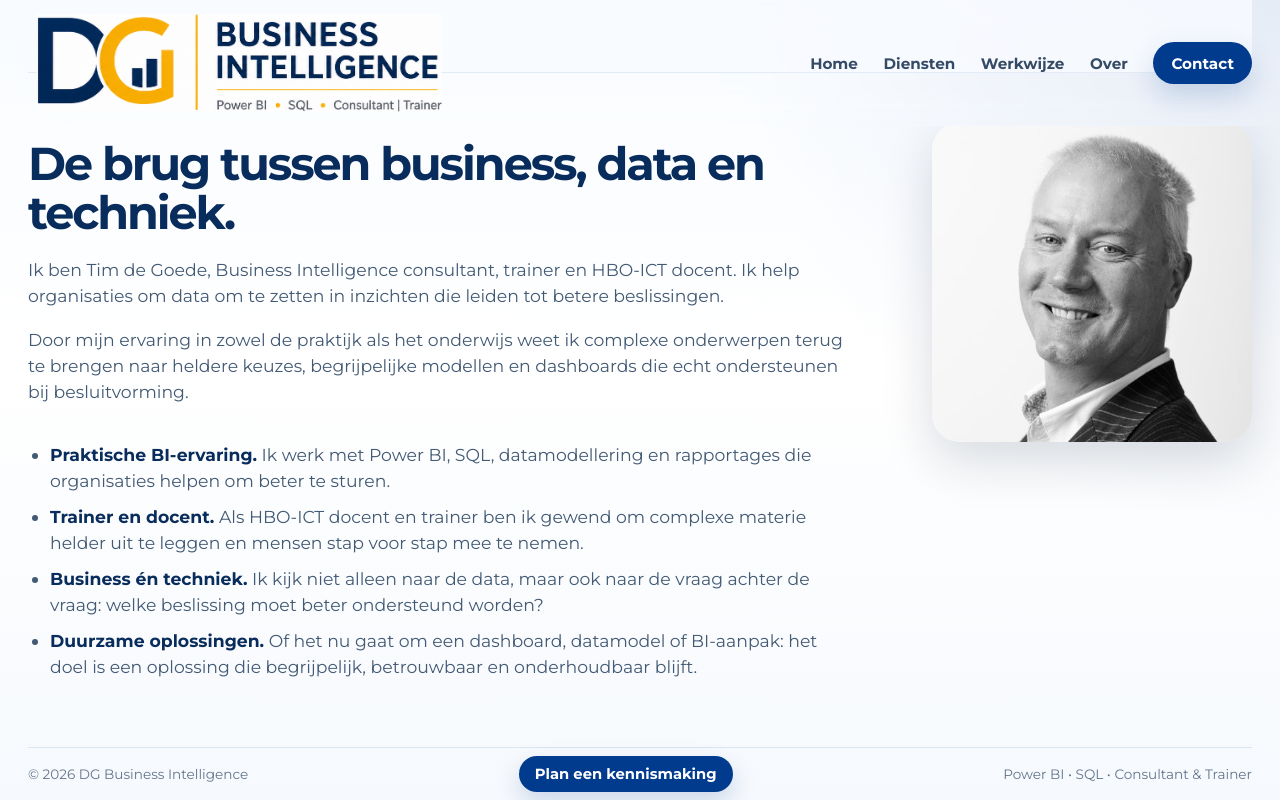
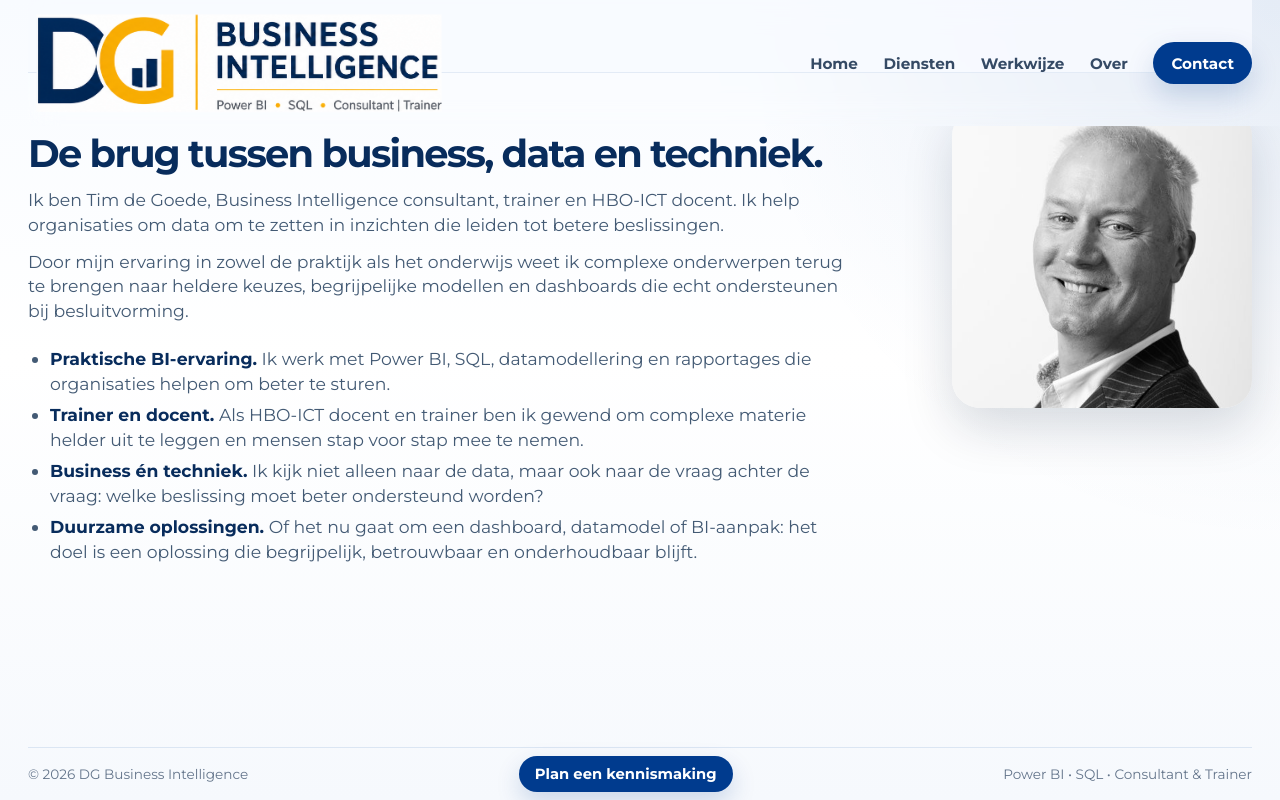
Before and after one commit to schumi1forever-hub/dg-business-intelligence, a Next.js app: page /over in a window 1280 px wide. Built offline with nearby package versions, Linux system fonts and the light colour scheme.

Commit message:
aanpassing voor laptopgrootte

```diff
--- a/app/globals.css
+++ b/app/globals.css
@@ -733,4 +733,39 @@ main {
     padding: 0 16px;
   }
 
+  .services-page {
+    padding: 8px 0 0;
+  }
+
+  .services-page h1 {
+    margin-bottom: 14px;
+    font-size: clamp(1.8rem, 3vw, 2.8rem);
+  }
+
+  .services-page .lead {
+    margin-bottom: 12px;
+    line-height: 1.42;
+  }
+
+  .workflow-text {
+    margin: 16px 0 8px;
+  }
+
+  .workflow-text li {
+    margin-bottom: 7px;
+    line-height: 1.42;
+  }
+
+  .about-page-photo {
+    margin-top: -26px;
+  }
+
+  .about-page-photo img {
+    width: 300px;
+  }
+
+  .about-page-list {
+    margin-top: 2px;
+  }
+
 }
```
